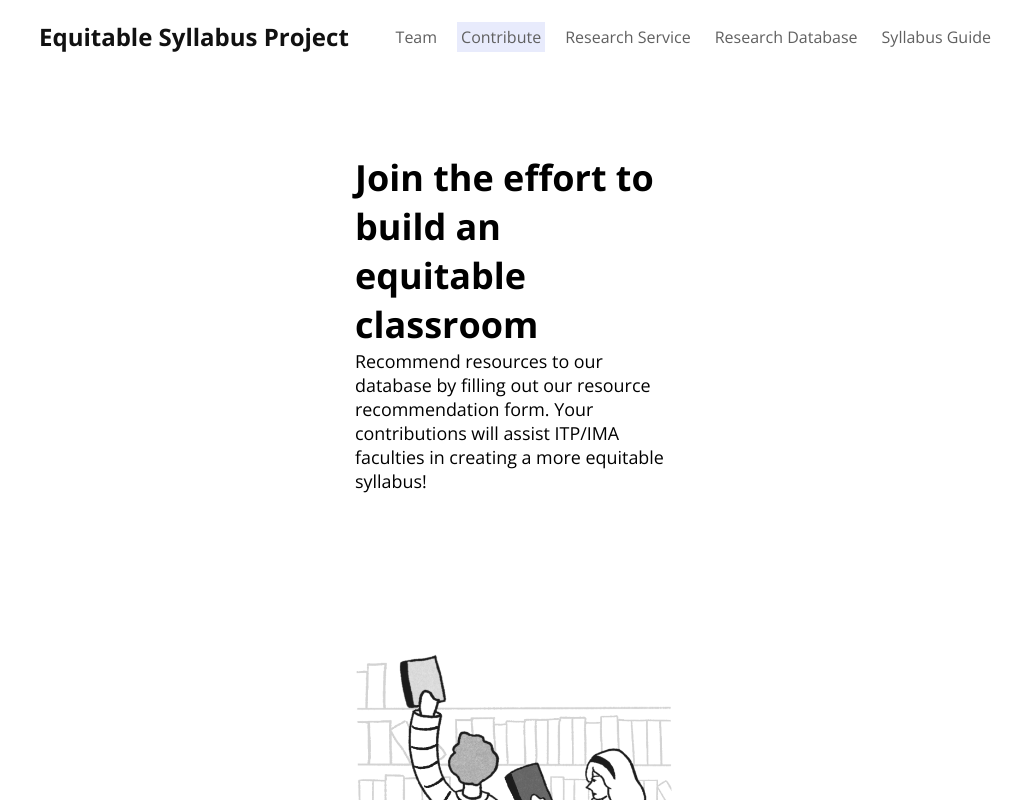
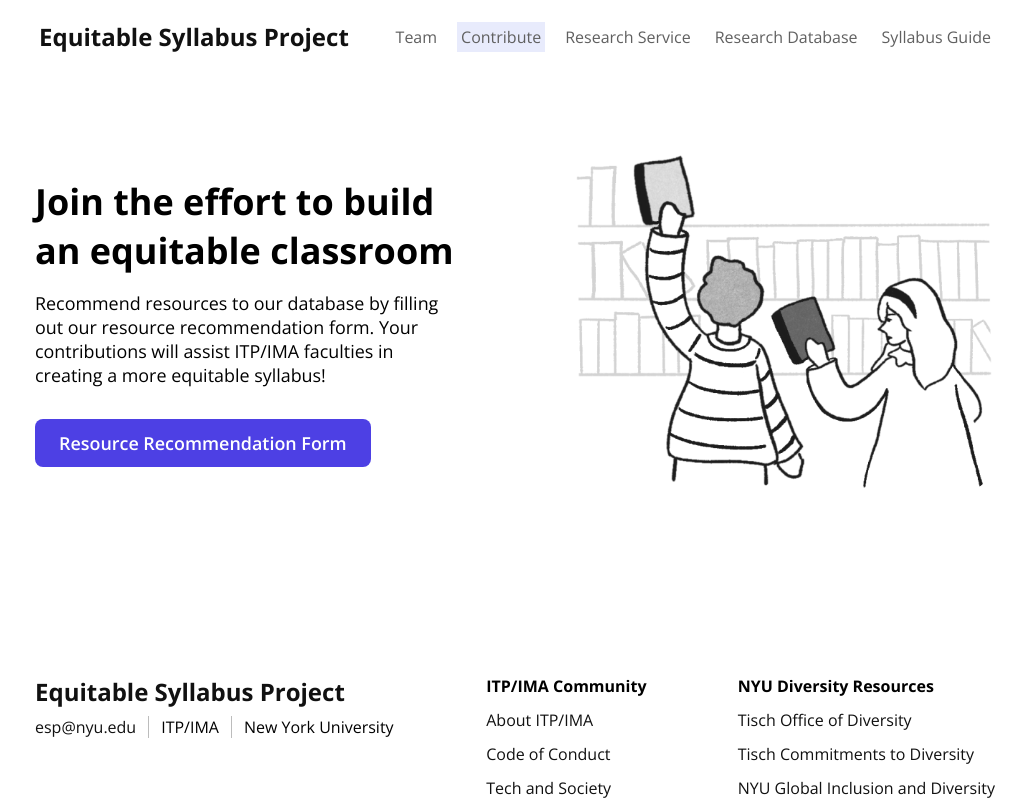
Before and after one commit to jnahan/equitable-syllabus-project, a React (Create React App) app: page /contribute in a window 1280 px wide. Shown: the top 800 px of the page, without its empty margins (125-1151 px from the left). Built offline with nearby package versions, Linux system fonts and the light colour scheme.

Commit message:
updated contribute page

```diff
--- a/src/index.css
+++ b/src/index.css
@@ -713,6 +713,11 @@
   border: 1px solid var(--grey--light);
   border-radius: 12px;
   min-width: 320px;
+  top: 40px;
+  right: 0;
+  position: sticky;
+  max-height: 100vh;
+  overflow-y: auto;
 }
 .toc ul li{
   list-style: none;
@@ -732,11 +737,3 @@
   margin-left: 0px;
   margin-bottom: 16px;
 }
-
-.toc-fix{
-  top: 40px;
-  right: 0;
-  position: sticky;
-  max-height: 100vh;
-  overflow-y: auto;
-}
--- a/src/pages/Contribute/Contribute.jsx
+++ b/src/pages/Contribute/Contribute.jsx
@@ -8,16 +8,18 @@
   });
 
   return (
-    <div className='top-margin a'>
-      <div className="section section-column">
-        <div>
-          <h3 className="heading-3">Join the effort to build an equitable classroom</h3>
-          <p className='body-large'>Recommend resources to our database by filling out our resource recommendation form. Your contributions will assist ITP/IMA faculties in creating a more equitable syllabus!</p>
+    <div className='top-margin'>
+      <div className='section'>
+        <div className="section-content">
+          <div className="section-text">
+            <h3 className="heading-3">Join the effort to build an equitable classroom</h3>
+            <p className='body-large'>Recommend resources to our database by filling out our resource recommendation form. Your contributions will assist ITP/IMA faculties in creating a more equitable syllabus!</p>
+          <a href="https://forms.gle/N4XM29AnpRHr1my8A"><button className="primary-bttn">Resource Recommendation Form</button></a>
+          </div>
+          <div className="section-img">
+            <img src="/images/contribute.png" alt="" />
+          </div>
         </div>
-      </div>
-      <div className="section-column section">
-      <img src="/images/contribute.png" alt="" />
-
       </div>
     </div>
   )
--- a/src/pages/SyllabusGuide/TableOfContents.jsx
+++ b/src/pages/SyllabusGuide/TableOfContents.jsx
@@ -5,7 +5,7 @@
 function TableOfContents() {
 
   return (
-    <div className="toc toc-fix">
+    <div className="toc">
       <ul>
         <li>
           <HashLink className='section-title' to="/syllabus-guide/#5-principles-for-inclusive-teaching">
```
